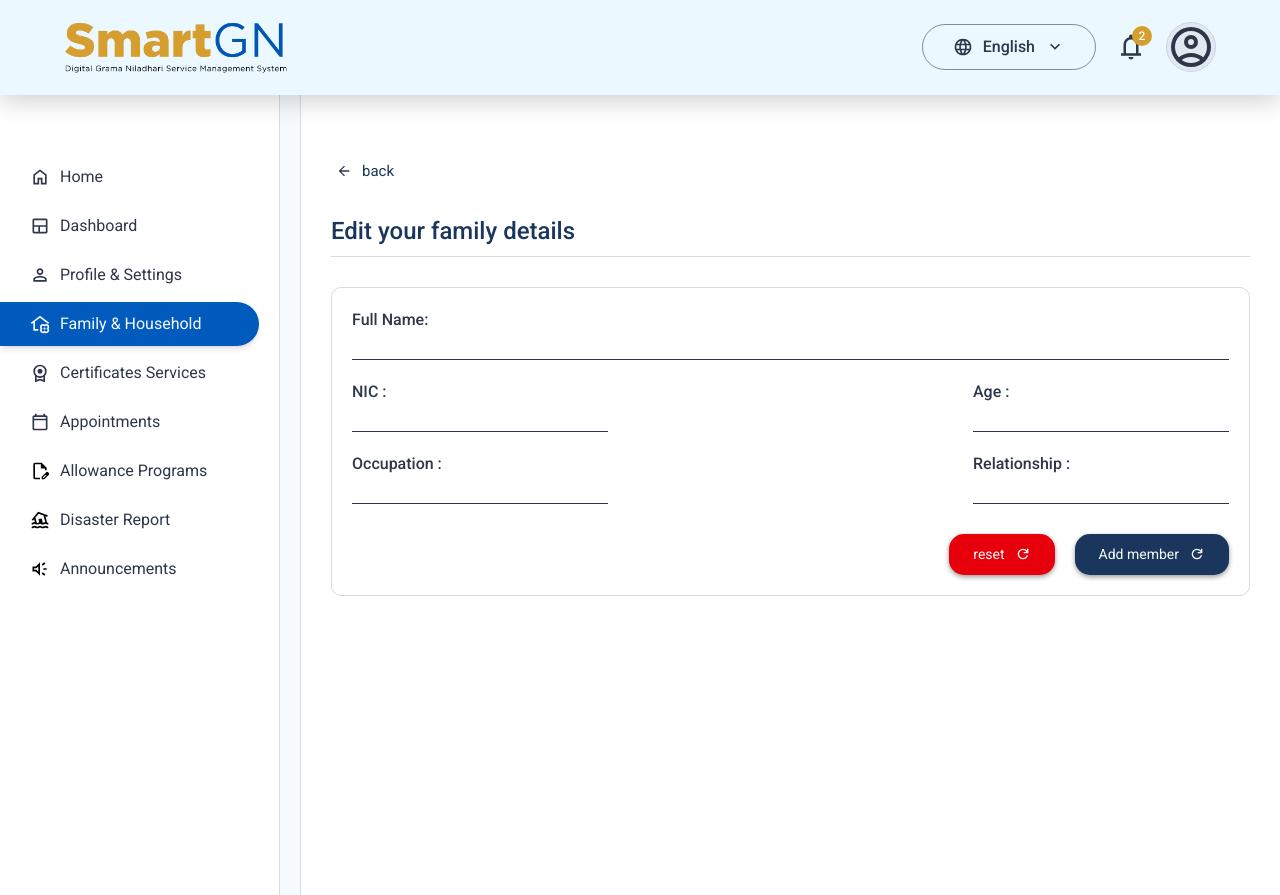
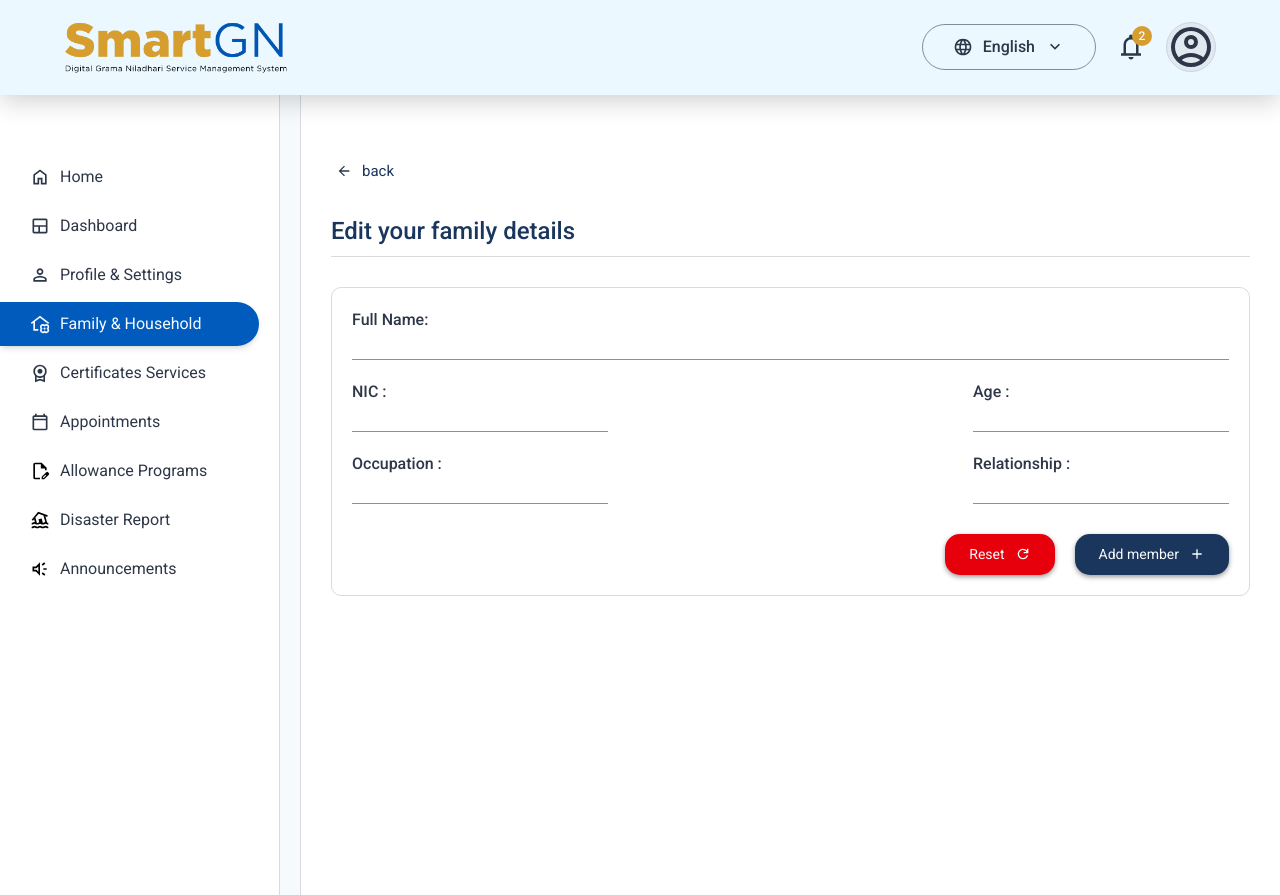
Before and after one commit to Mogith-Code/SmartGN-Digital-GN-Service-Management-System, a React (Vite) app in the folder SmartGN/: page /RHousehold/EditFamilyDetails in a window 1280 px wide. Built offline with nearby package versions, Linux system fonts and the light colour scheme.

Commit message:
Update EditFamilyDetailsLayout.jsx

```diff
--- a/SmartGN/src/Components/Family&HouseholdPage/EditFamilyDetailsLayout.jsx
+++ b/SmartGN/src/Components/Family&HouseholdPage/EditFamilyDetailsLayout.jsx
@@ -1,6 +1,7 @@
 import React from "react";
 import backIcon from "../../assets/arrow_back_24dp_2D3748_FILL0_wght400_GRAD0_opsz24.svg";
 import resetIcon from "../../assets/refresh_24dp_F7FAFC_FILL0_wght400_GRAD0_opsz24.svg";
+import addIcon from "../../assets/add_24dp_F7FAFC_FILL0_wght400_GRAD0_opsz24.svg";
 import { useNavigate } from "react-router-dom";
 
 function EditFamilyDetailsLayout() {
@@ -31,7 +32,7 @@ function EditFamilyDetailsLayout() {
               <input
                 type="text"
                 id="purposeInput"
-                className="w-full border-b border-[#2D3748] text-sm sm:text-base focus:outline-none focus:border-b-2"
+                className="w-full border-b border-[#2D37488D] text-sm sm:text-base focus:outline-none focus:border-b-2"
               />
             </div>
             <div className="flex w-full justify-between">
@@ -42,7 +43,7 @@ function EditFamilyDetailsLayout() {
                 <input
                   type="text"
                   id="purposeInput"
-                  className="w-[20vw] border-b border-[#2D3748] text-sm sm:text-base focus:outline-none focus:border-b-2"
+                  className="w-[20vw] border-b border-[#2D37488D] text-sm sm:text-base focus:outline-none focus:border-b-2"
                 />
               </div>
 
@@ -53,7 +54,7 @@ function EditFamilyDetailsLayout() {
                 <input
                   type="text"
                   id="purposeInput"
-                  className="w-[20vw] border-b border-[#2D3748] text-sm sm:text-base focus:outline-none focus:border-b-2"
+                  className="w-[20vw] border-b border-[#2D37488D] text-sm sm:text-base focus:outline-none focus:border-b-2"
                 />
               </div>
             </div>
@@ -66,7 +67,7 @@ function EditFamilyDetailsLayout() {
                 <input
                   type="text"
                   id="purposeInput"
-                  className="w-[20vw] border-b border-[#2D3748] text-sm sm:text-base focus:outline-none focus:border-b-2"
+                  className="w-[20vw] border-b border-[#2D37488D] text-sm sm:text-base focus:outline-none focus:border-b-2"
                 />
               </div>
 
@@ -77,7 +78,7 @@ function EditFamilyDetailsLayout() {
                 <input
                   type="text"
                   id="purposeInput"
-                  className="w-[20vw] border-b border-[#2D3748] text-sm sm:text-base focus:outline-none focus:border-b-2"
+                  className="w-[20vw] border-b border-[#2D37488D] text-sm sm:text-base focus:outline-none focus:border-b-2"
                 />
               </div>
             </div>
@@ -87,7 +88,7 @@ function EditFamilyDetailsLayout() {
                 type="button"
                 className="px-4 sm:px-5 md:px-6 py-2 sm:py-2 md:py-2.5 flex justify-center items-center gap-2 sm:gap-2.5 md:gap-3 lg:gap-[10px] text-xs sm:text-sm md:text-base lg:text-[14px] bg-[#E7000B] text-[#F7FAFC] rounded-xl sm:rounded-2xl lg:rounded-[15px] cursor-pointer shadow-[0px_2px_5px_rgba(0,0,0,0.4)] hover:shadow-[0px_2px_10px_rgba(0,0,0,0.4)] hover:scale-[1.02] group font-regular hover:bg-[#FF000C] transition-all duration-200"
               >
-                <span>reset</span>
+                <span>Reset</span>
                 <img
                   src={resetIcon}
                   alt="resetIcon"
@@ -101,8 +102,8 @@ function EditFamilyDetailsLayout() {
               >
                 <span>Add member</span>
                 <img
-                  src={resetIcon}
-                  alt="resetIcon"
+                  src={addIcon}
+                  alt="addIcon"
                   className="w-3.5 sm:w-4 md:w-4.5 lg:w-[16px]"
                 />
               </button>
```
Also changed, not shown: SmartGN/src/assets/add_24dp_F7FAFC_FILL0_wght400_GRAD0_opsz24.svg (added).
